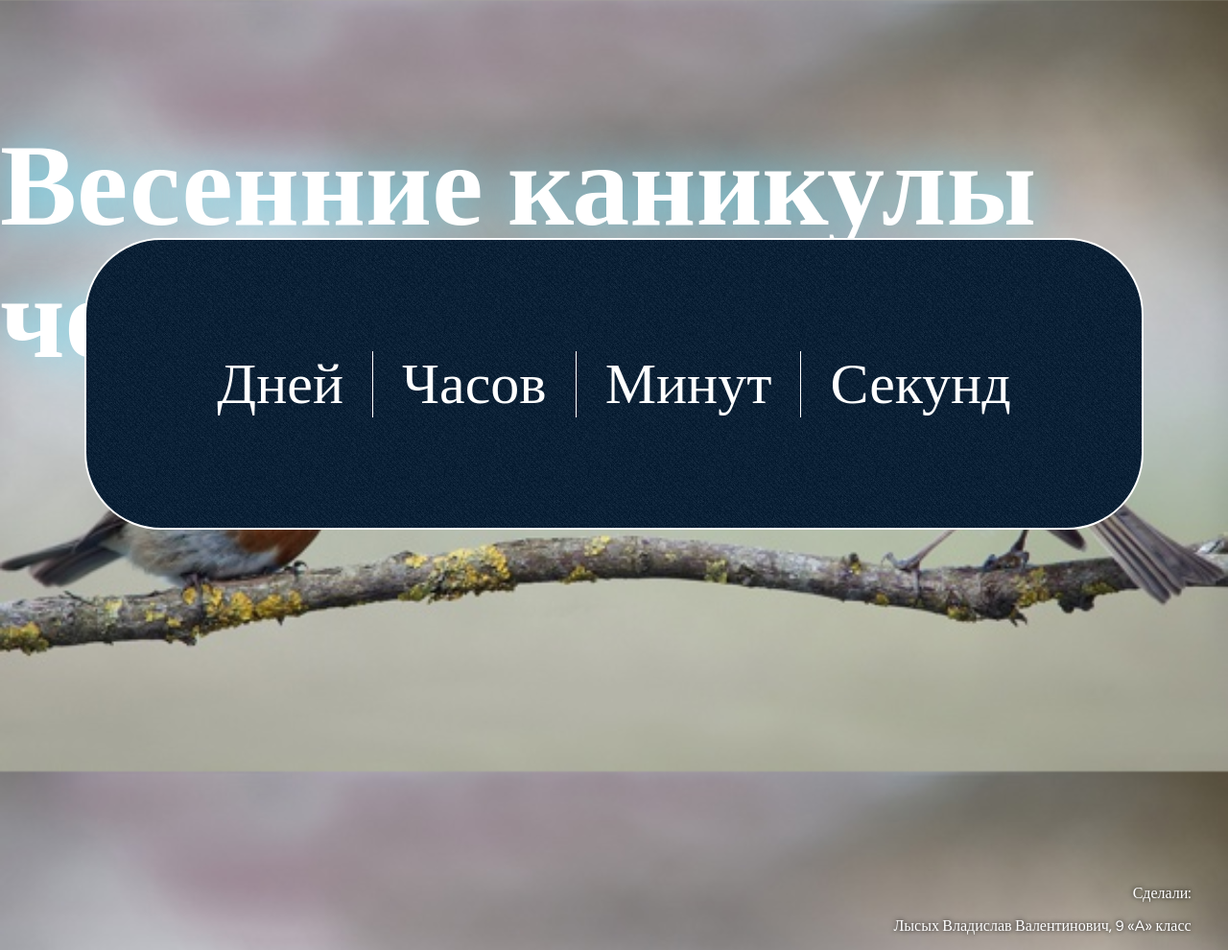
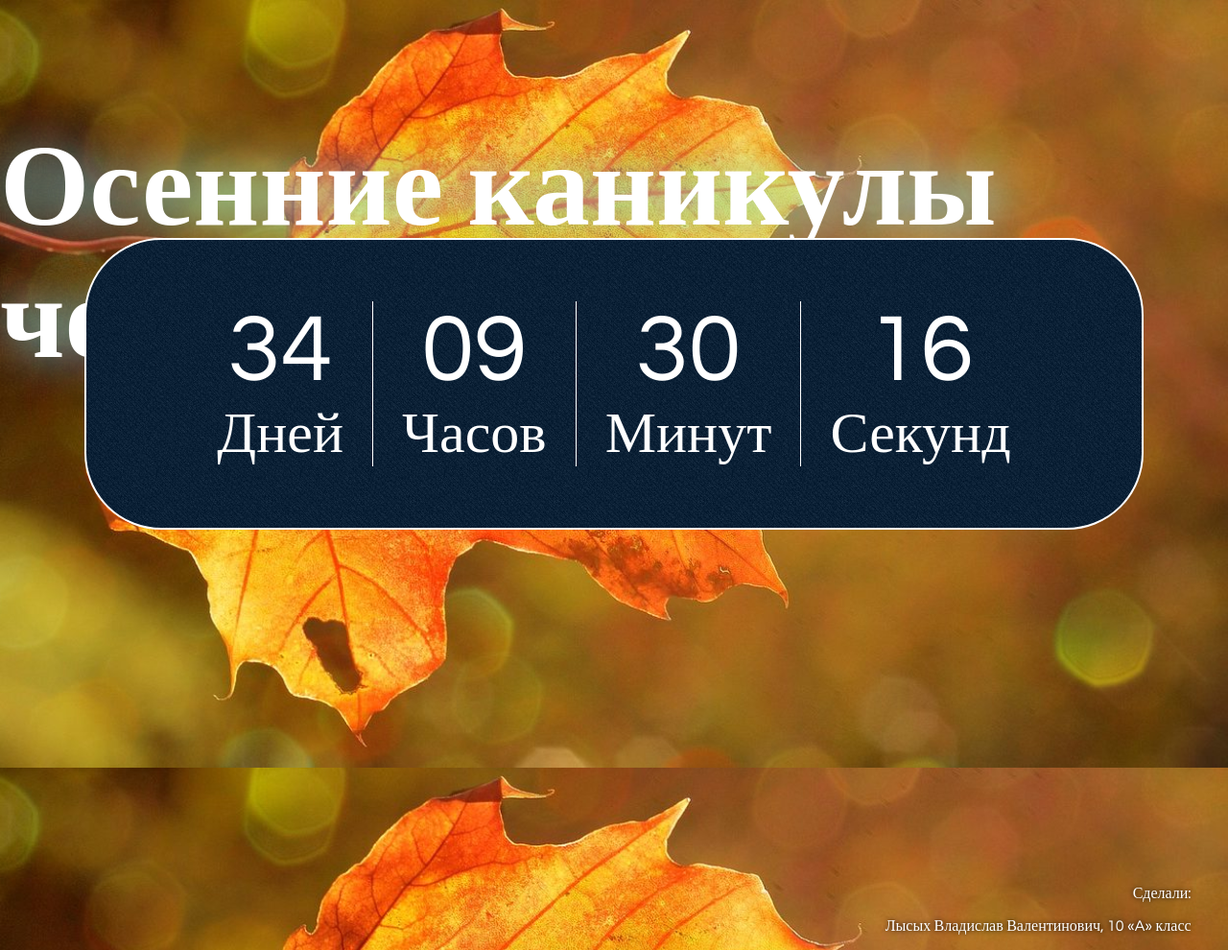
Before and after one commit to VLADMAUS/Kanikuli, a plain HTML site: page index.html in a window 1280 px wide. Shown: the whole page at 96% size. Drawn offline with Linux system fonts and the light colour scheme.

Commit message:
12321
123123

```diff
--- a/index.html
+++ b/index.html
@@ -7,7 +7,7 @@
 	<script src="script.js"></script>
 </head>
 <body>
-	<div class="countdown-name"><h1>Весенние каникулы через</h1></div>
+	<div class="countdown-name"><h1>Осенние каникулы через:</h1></div>
 	  <div class="countdown">
 	  	<div class="time-section">
 	  		<span class="count" id="days"></span>
@@ -26,7 +26,7 @@
 	  		<span class="units"><big>Секунд</big></span>
 	  	</div>
 	  </div>
-	  <div class="authors"><p>Сделали: 	<p>Лысых Владислав Валентинович, 9 «A» класс</p>
+	  <div class="authors"><p>Сделали: 	<p>Лысых Владислав Валентинович, 10 «A» класс</p>
 						<p></p></p></div>
 </body>
 </html>
--- a/script.js
+++ b/script.js
@@ -41,4 +41,4 @@ function countdown(dateEnd) {
 
   function display(days, hours, minutes, seconds) {}
 }
-countdown ('03/19/2022 00:00:00 AM GMT+2');
+countdown ('10/29/2022 08:00:00 AM GMT+2');
--- a/style.css
+++ b/style.css
@@ -1,5 +1,5 @@
 body {
-	background-image: url(Весна.jpg);
+	background-image: url(осень.jpg);
 	background-size: cover;
     background-attachment: fixed;
     background-size: cover;
```
